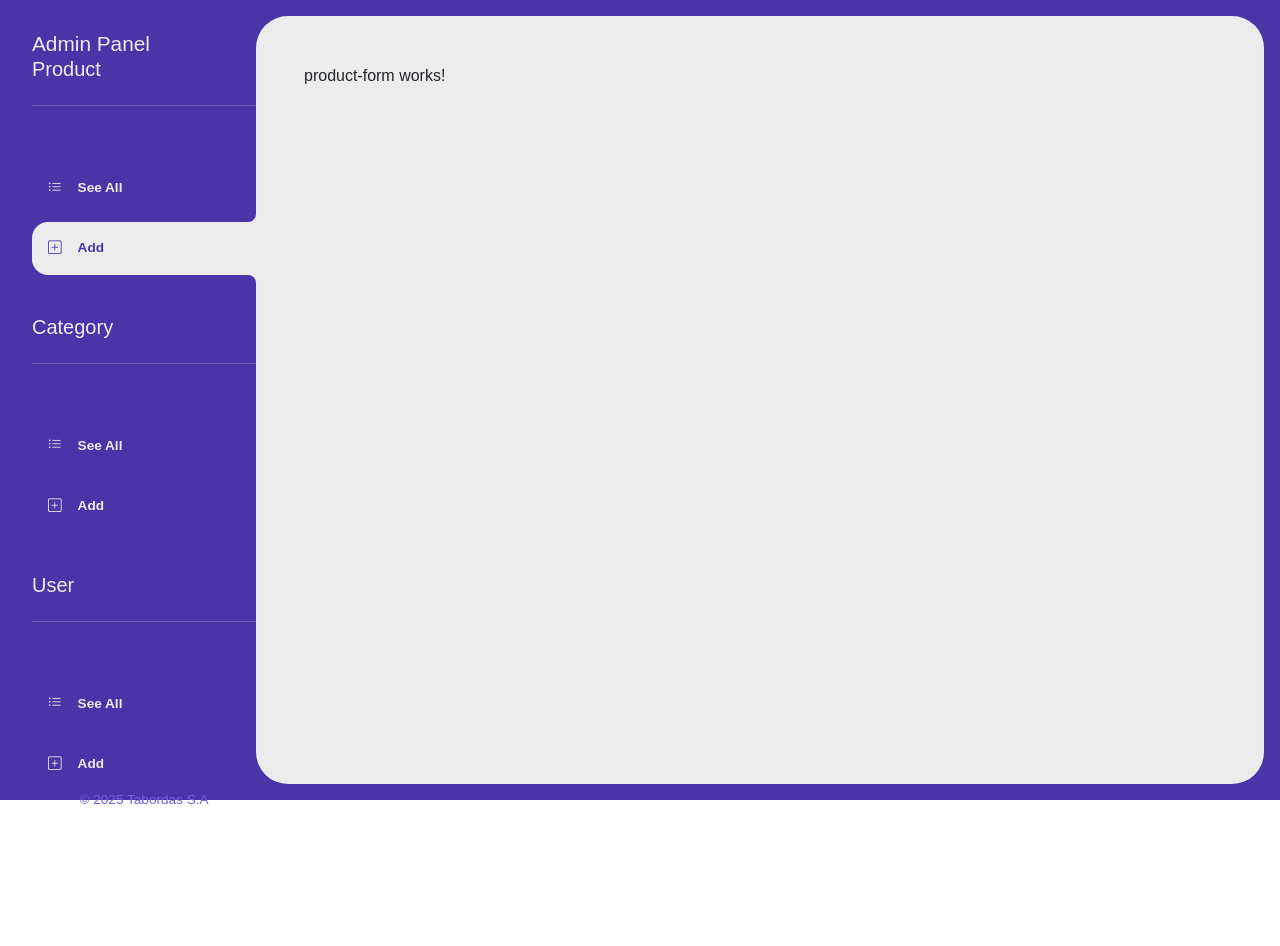
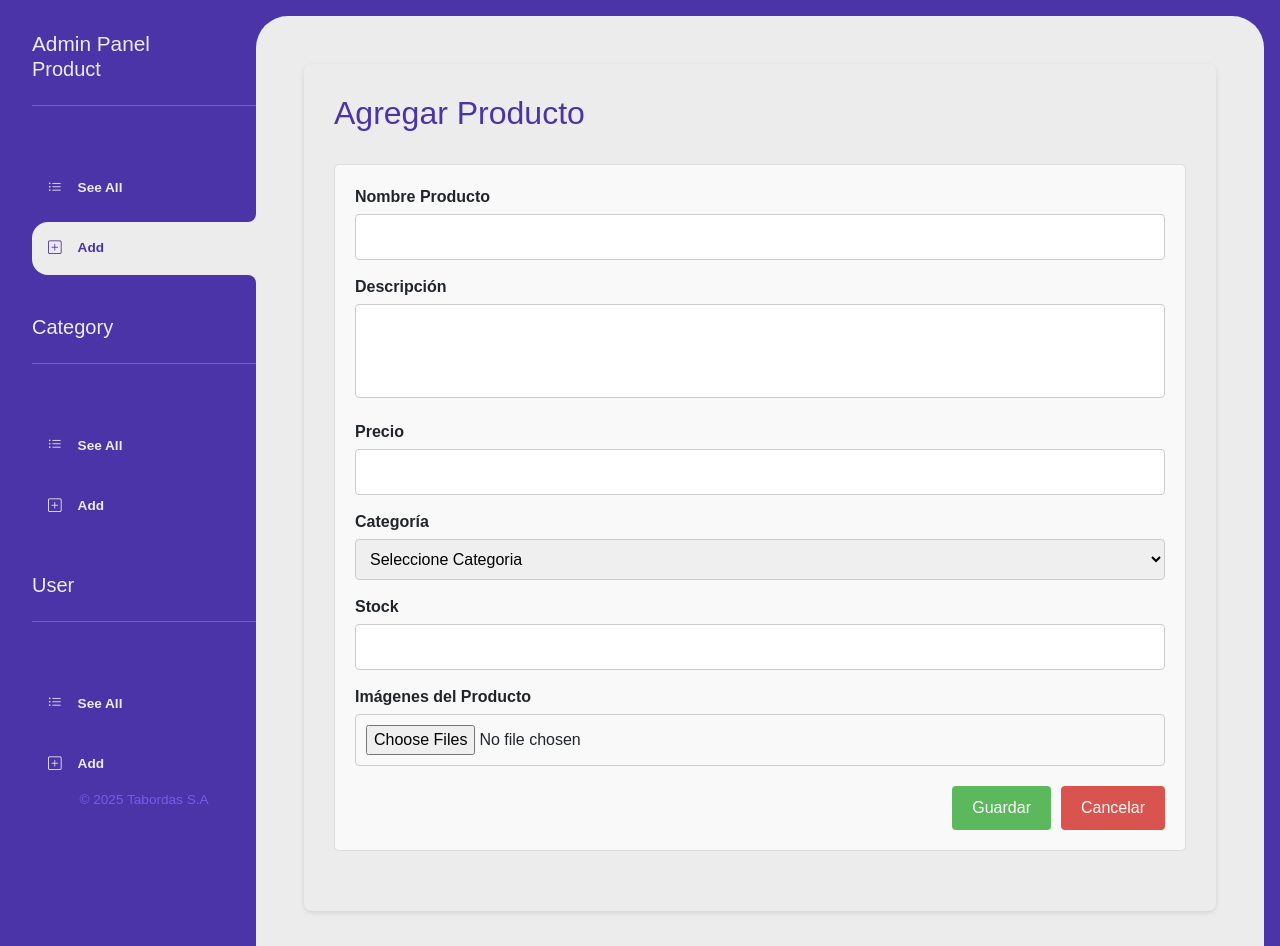
Before and after one commit to kyradev07/basic-shop-front, an Angular app: page /products/add in a window 1280 px wide. Shown: the top 946 px of the page. Before the commit the page ends 811 px from the top, so only its background shows below. Built offline with nearby package versions, Linux system fonts and the light colour scheme.

Commit message:
se crea tabla de categorias con eliminación y edición en la misma línea, se agregan mensajes de confirmación y validación de formularios

```diff
--- a/src/app/components/categories-list/categories-list.component.html
+++ b/src/app/components/categories-list/categories-list.component.html
@@ -1,4 +1,11 @@
 <h2 class="titulo-principal">Lista Categorías</h2>
+
+<div class="container-formulario">
+
+  @if (!categories.length) {
+    <h4 class="titulo-principal">Lista Vacía...</h4>
+
+  } @else {
 
     <table class="table table-bordered">
       <thead>
@@ -9,28 +16,53 @@
       </tr>
       </thead>
       <tbody>
-  @for (category of categories; track category.id) {
-    @if (!isEditing) {
+        @for (category of categories; track category.id; let index = $index) {
+          @if (isEditing[index]) {
             <tr>
               <td>{{ category.id }}</td>
-        <td>{{ category.name | titlecase}}</td>
+              <td>
+                <input type="text" id="nombre" [formControl]="formControls[index]">
+                @if (formControls[index].invalid && (formControls[index].touched || formControls[index].dirty)) {
+                  @if (formControls[index].hasError('required')) {
+                    <p id="error-name" class="text-error">Categoría es obligatorio</p>
+                  }
+                  @if (formControls[index].hasError('minlength')) {
+                    <p id="error-name" class="text-error">Categoría debe tener 3 o más caracteres</p>
+                  }
+                }
+              </td>
               <td>
                 <div class="icon-tooltip-wrapper">
-            <i class="bi bi-pencil-square m-3" ></i>
-            <span class="tooltip-text">Editar</span>
+                  <button class="boton-table" [disabled]="formControls[index].invalid" (click)="save(index)"><i
+                    class="bi bi-floppy m-3"></i></button>
+                  <span class="tooltip-text">Guardar</span>
                 </div>
                 <div class="icon-tooltip-wrapper">
-            <i class="bi bi-trash-fill text-danger" ></i>
-            <span class="tooltip-text">Eliminar</span>
+                  <i class="bi bi-x-circle-fill text-danger" (click)="cancel(index)"></i>
+                  <span class="tooltip-text">Cancelar</span>
                 </div>
               </td>
             </tr>
           } @else {
             <tr>
               <td>{{ category.id }}</td>
-        <td>Editando Categoría</td>
+              <td>{{ category.name | titlecase }}</td>
+              <td>
+                <div class="icon-tooltip-wrapper">
+                  <i class="bi bi-pencil-square m-3" style="color: blue" (click)="edit(index)"></i>
+                  <span class="tooltip-text">Editar</span>
+                </div>
+                <div class="icon-tooltip-wrapper">
+                  <i class="bi bi-trash-fill text-danger" (click)="delete(category)"></i>
+                  <span class="tooltip-text">Eliminar</span>
+                </div>
+              </td>
             </tr>
           }
         }
       </tbody>
     </table>
+
+  }
+
+</div>
--- a/src/app/components/categories-list/categories-list.component.ts
+++ b/src/app/components/categories-list/categories-list.component.ts
@@ -3,11 +3,15 @@ import { CategoryService } from '../../services/category/category.service';
 import { Category } from '../../models/category.interface';
 import { NotificationService } from '../../services/util/notification.service';
 import { TitleCasePipe } from '@angular/common';
+import { FormControl, FormsModule, ReactiveFormsModule, Validators } from '@angular/forms';
+import Swal from 'sweetalert2';
 
 @Component({
   selector: 'app-categories-list',
   imports: [
-    TitleCasePipe
+    TitleCasePipe,
+    FormsModule,
+    ReactiveFormsModule
   ],
   templateUrl: './categories-list.component.html',
   styleUrl: './categories-list.component.css'
@@ -15,17 +19,85 @@ import { TitleCasePipe } from '@angular/common';
 export class CategoriesListComponent implements OnInit {
 
   categories: Category[] = [];
-  isEditing: boolean = false;
+  isEditing: boolean[] = [];
+  formControls: FormControl[] = []
 
-  constructor(private readonly categoryService: CategoryService, private readonly notificationService: NotificationService) { }
+  constructor(
+    private readonly categoryService: CategoryService,
+    private readonly notificationService: NotificationService
+  ) {
+  }
 
   ngOnInit(): void {
+    this.findAll();
+  }
+
+  private findAll() {
     this.categoryService.findAll().subscribe({
-      next: (categories) => this.categories = categories,
+      next: (categories) => {
+        this.categories = categories;
+        this.createForm();
+      },
       error: (error) => this.notificationService.notificationError(error.error.message ?? error.message),
     });
   }
 
+  private createForm() {
+    this.categories.forEach((category, index) => {
+      this.isEditing[index] = false;
+      this.formControls[index] = new FormControl(category.name, [Validators.required, Validators.minLength(3)]);
+    });
+  }
 
+  edit(index: number) {
+    this.isEditing[index] = true;
+    this.formControls[index].setValue(this.categories[index].name);
+  }
 
+  save(index: number) {
+    const id: number = this.categories[index].id || 0;
+    const category: Category = {
+      name: this.formControls[index].value
+    }
+
+    this.categoryService.updateCategory(id, category).subscribe({
+      next: (category: Category) => {
+        this.notificationService.notificationSuccess(`Categoría con ID ${category.id} actualizada exitosamente`);
+        this.findAll();
+      },
+      error: (error) => {
+        this.cancel(index);
+        this.notificationService.notificationError(error.error.message ?? error.message)
+      }
+    });
+
+  }
+
+  cancel(index: number) {
+    this.isEditing[index] = false;
+    this.formControls[index].reset(this.categories[index].name);
+  }
+
+  delete(category: Category) {
+    Swal.fire({
+      title: "¿Está seguro de eliminar este categoría?",
+      text: "¡No puedes revertir la acción!",
+      icon: "warning",
+      showCancelButton: true,
+      confirmButtonColor: "#3085d6",
+      cancelButtonColor: "#d33",
+      confirmButtonText: "Si, eliminar!"
+    }).then((result) => {
+      if (result.isConfirmed) {
+        this.categoryService.deleteById(category.id || 0).subscribe({
+          next: () => {
+            this.findAll();
+            this.notificationService.notificationSuccess(`Categoría ${category.name} eliminada exitosamente`)
+          },
+          error: (error) => this.notificationService.notificationError(error.error.message ?? error.message),
+        })
+      }
+    });
+
+  }
 }
--- a/src/app/components/category-form/category-form.component.html
+++ b/src/app/components/category-form/category-form.component.html
@@ -1,5 +1,5 @@
 <div class="container-formulario">
-  <h2 class="titulo-principal">Agregar Categoria</h2>
+  <h2 class="titulo-principal">Agregar Categoría</h2>
 
   <div class="formulario-producto">
     <form id="form-producto" [formGroup]="categoryForm" (ngSubmit)="onSubmit()">
--- a/src/app/components/product-form/product-form.component.html
+++ b/src/app/components/product-form/product-form.component.html
@@ -1 +1,48 @@
-<p>product-form works!</p>
+<div class="container-formulario">
+  <h2 class="titulo-principal">Agregar Producto</h2>
+
+  <div class="formulario-producto">
+    <form id="form-producto">
+      <div class="form-group">
+        <label for="nombre">Nombre Producto</label>
+        <input type="text" id="nombre" required>
+      </div>
+
+      <div class="form-group">
+        <label for="descripcion">Descripción</label>
+        <textarea id="descripcion" rows="3" required></textarea>
+      </div>
+
+      <div class="form-group">
+        <label for="precio">Precio</label>
+        <input type="number" id="precio" min="0" step="0.01" required>
+      </div>
+
+      <div class="form-group">
+        <label for="categoria">Categoría</label>
+        <select id="categoria" required>
+          <option value="" disabled selected>Seleccione Categoria</option>
+          <option value="1" name="tecnologia">Tecnologia</option>
+          <option value="2" name="arte">Arte</option>
+          <option value="3" name="mascota">Mascota</option>
+        </select>
+      </div>
+
+      <div class="form-group">
+        <label for="stock">Stock</label>
+        <input type="number" id="stock" min="1" required>
+      </div>
+
+      <div class="form-group">
+        <label for="imagen">Imágenes del Producto</label>
+        <input type="file" id="imagen" multiple required>
+        <div id="preview-imagen"></div>
+      </div>
+
+      <div class="form-buttons">
+        <button type="submit" id="btn-guardar">Guardar</button>
+        <button type="button" id="btn-cancelar" >Cancelar</button>
+      </div>
+    </form>
+  </div>
+</div>
--- a/src/app/models/category.interface.ts
+++ b/src/app/models/category.interface.ts
@@ -1,4 +1,4 @@
 export interface Category {
-  id?: string;
+  id?: number;
   name: string;
 }
--- a/src/app/services/category/category.service.ts
+++ b/src/app/services/category/category.service.ts
@@ -19,4 +19,12 @@ export class CategoryService {
   findAll(): Observable<Category[]> {
     return this.http.get<Category[]>(this.url);
   }
+
+  deleteById(id: number): Observable<void> {
+    return this.http.delete<void>(`${this.url}/${id}`);
+  }
+
+  updateCategory(id: number, category: Category): Observable<Category> {
+    return this.http.patch<Category>(`${this.url}/${id}`, category);
+  }
 }
--- a/src/styles.css
+++ b/src/styles.css
@@ -384,7 +384,7 @@ main {
   color: var(--clr-error);
   margin-top: 0.5rem;
   font-weight: bold;
-  font-size: 0.9rem;
+  font-size: 0.7rem;
 }
 
 
@@ -426,7 +426,10 @@ main {
   opacity: 1;
 }
 
-
+.boton-table {
+  background-color: transparent;
+  border: 0;
+}
 
 
 
```
Lines whose indentation alone changed are shown as unchanged.
